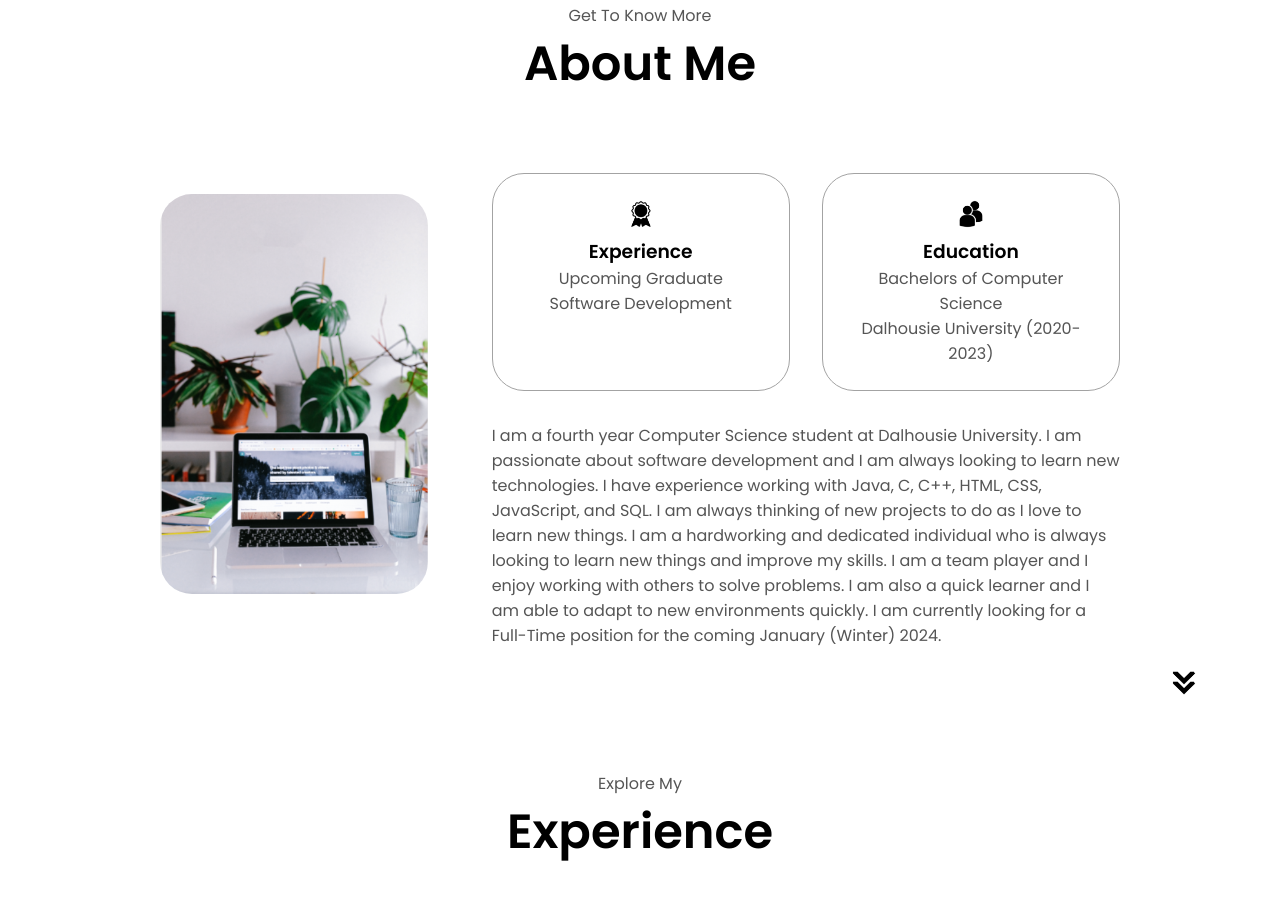
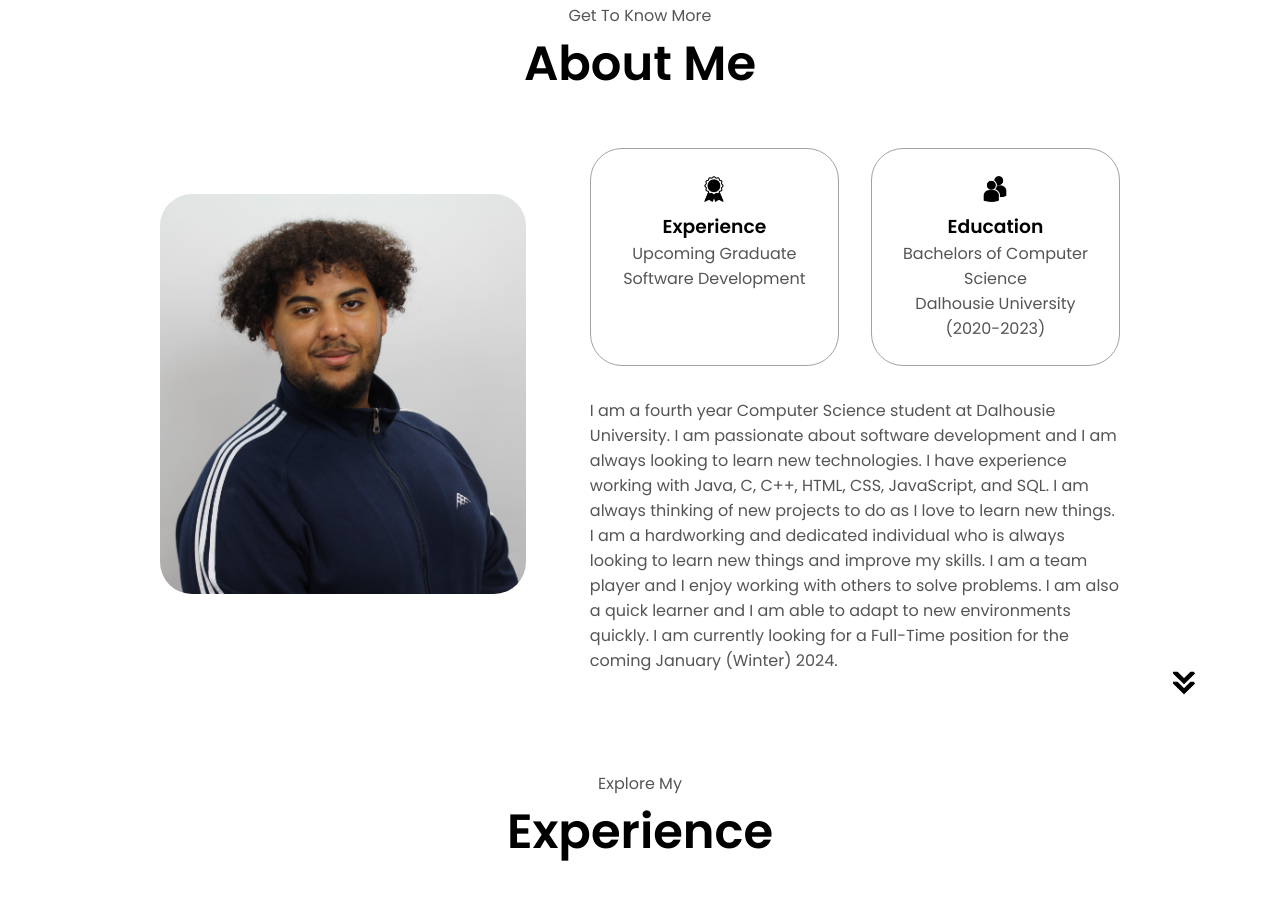
Before and after one commit to MostafaaAbdelaziz/website, a plain HTML site: page index.html in a window 1280 px wide. Shown: the part 925-1825 px from the top of the page. Drawn offline with Linux system fonts and the light colour scheme; a web font is replaced by a local one.

Commit message:
submitted new pictures and updated resume

```diff
--- a/index.html
+++ b/index.html
@@ -77,7 +77,7 @@
         <h1 class = "title">About Me</h1>
         <div class = "section-container">
             <div class = "section__pic-container">
-                <img src="./assets/about-me.png"
+                <img src="./assets/about-me.JPG"
                  alt="Mostafaa Abdelaziz Picture"
                  class = "about-pic"
                  >
```
Also changed, not shown: assets/about-me.JPG (added), assets/about-me.png (deleted), assets/profile-pic2.jpg, 1 other file.
